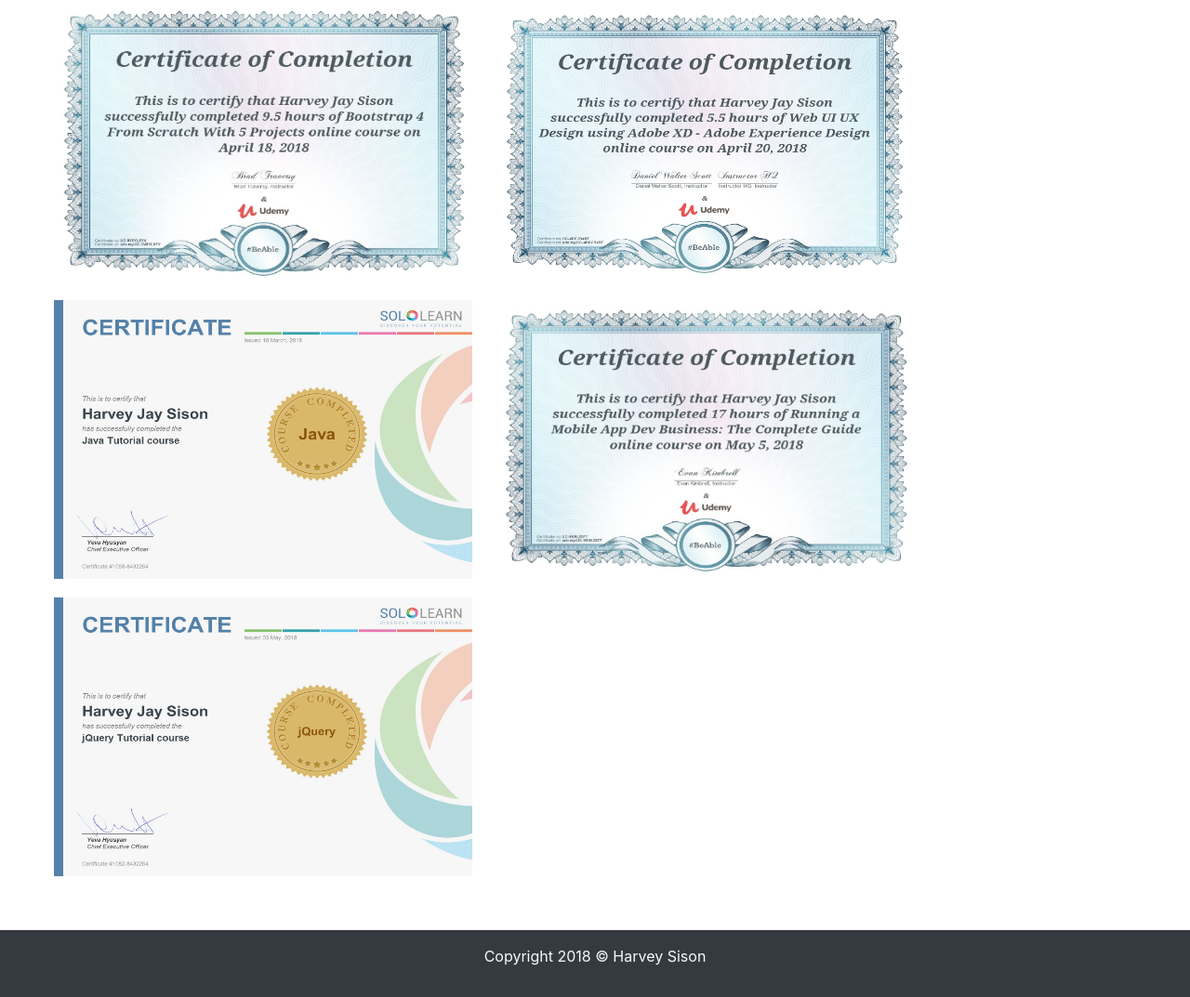
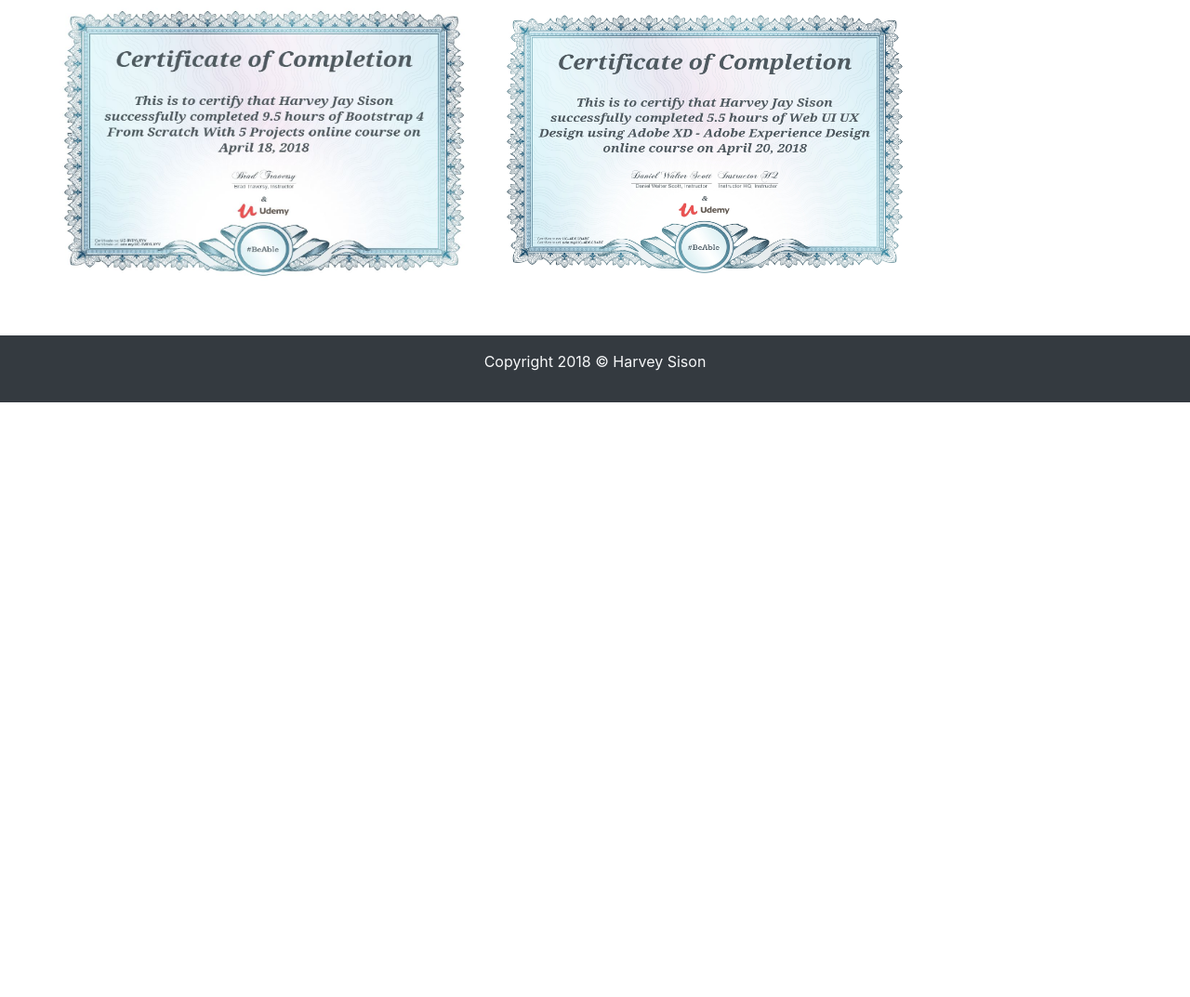
Before and after one commit to Hjkun77/Hjkun77.github.io, a plain HTML site: page profile.html in a window 1280 px wide. Shown: the part 2621-3694 px from the top of the page at 93% size. After the commit the page ends 3054 px from the top, so only its background shows below. Drawn offline with Linux system fonts and the light colour scheme.

Commit message:
web dev
dev

```diff
--- a/profile.html
+++ b/profile.html
@@ -184,9 +184,9 @@
 				<img id="cimg" src="img/2018.jpg">
 				<img id="cimg" src="img/strap.jpg">
 				<img id="cimg" src="img/wireframe.jpg">
-				<img id="cimg" src="img/java.jpg">
+				<!-- <img id="cimg" src="img/java.jpg">
 				<img id="cimg" src="img/dev.jpg"/>
-				<img id="cimg" src="img/jquery.jpg"/>
+				<img id="cimg" src="img/jquery.jpg"/> -->
 			</div>
 		</div>
 	</section>
```
